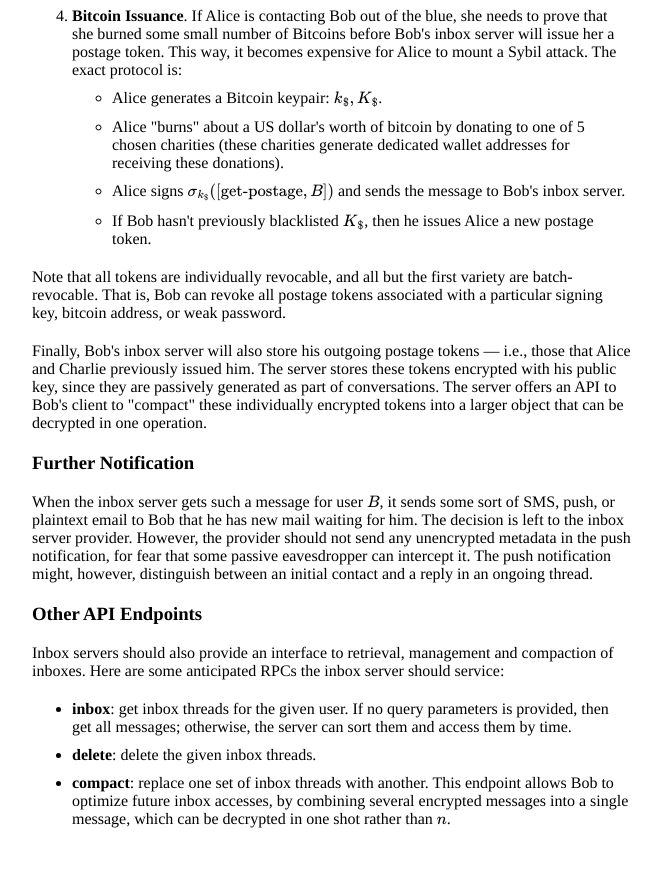
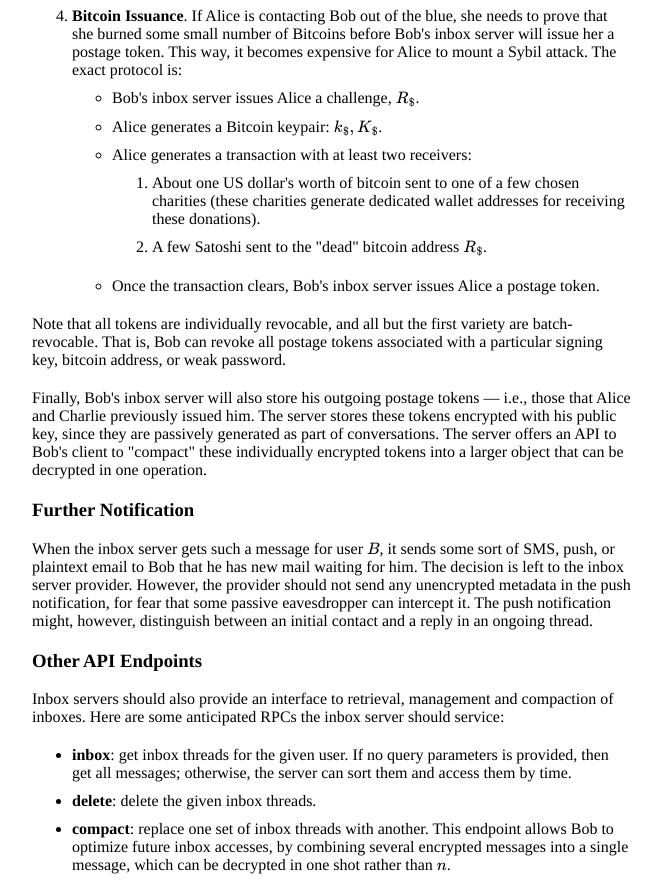
Before and after one commit to keybase/messenger, a plain HTML site: page protocol/index.html in a window 1280 px wide. Shown: the part 5913-6799 px from the top of the page, without its empty margins (68-730 px from the left). Before the commit the page ends 6761 px from the top, so only its background shows below. Drawn offline with nearby package versions, Linux system fonts and the light colour scheme; some packages are replaced by stand-ins of ours.

Commit message:
fix for new bitcoin protocol

```diff
--- a/protocol/index.html
+++ b/protocol/index.html
@@ -86,7 +86,7 @@
       requires $O(m^2n^2)$ network messages per interaction if there are $m$ conversants with $n$ devices each.
     </p>
     <p>
-      In our opinion, the best existing model to consider is Adam Langley's
+       In our opinion, the best existing model to consider is Adam Langley's
       <a href="https://pond.imperialviolet.org">Pond</a>, which provide asynchronous
       PFS across Tor-routed servers.  We think this is a great system, but one that
       trades off some usability for security.  In particular, Pond does not support:
@@ -429,13 +429,17 @@
         a Sybil attack.  The exact protocol is:
 
           <ul>
+            <li>Bob's inbox server issues Alice a challenge, $R_\$$.
             <li>Alice generates a Bitcoin keypair: $k_\$, K_\$$.</li>
-            <li>Alice "burns" about a US dollar's worth of bitcoin by donating to one of
-              5 chosen charities (these charities generate dedicated wallet addresses for receiving
+            <li>Alice generates a transaction with at least two receivers:
+              <ol>
+                <li>About one US dollar's worth of bitcoin sent to one of
+              a few chosen charities (these charities generate dedicated wallet addresses for receiving
               these donations).</li>
-            <li>Alice signs $\sigma_{k_\$}([\textrm{get-postage}, B])$ and sends the message to
-             Bob's inbox server.</li>
-            <li>If Bob hasn't previously blacklisted $K_\$$, then he issues Alice a new postage token.</li>
+                <li>A few Satoshi sent to the "dead" bitcoin address $R_\$$.</li>
+              </ol>
+            </li>
+            <li>Once the transaction clears, Bob's inbox server issues Alice a postage token.</li>
           </ul>
         </li>
       </ol>
```
